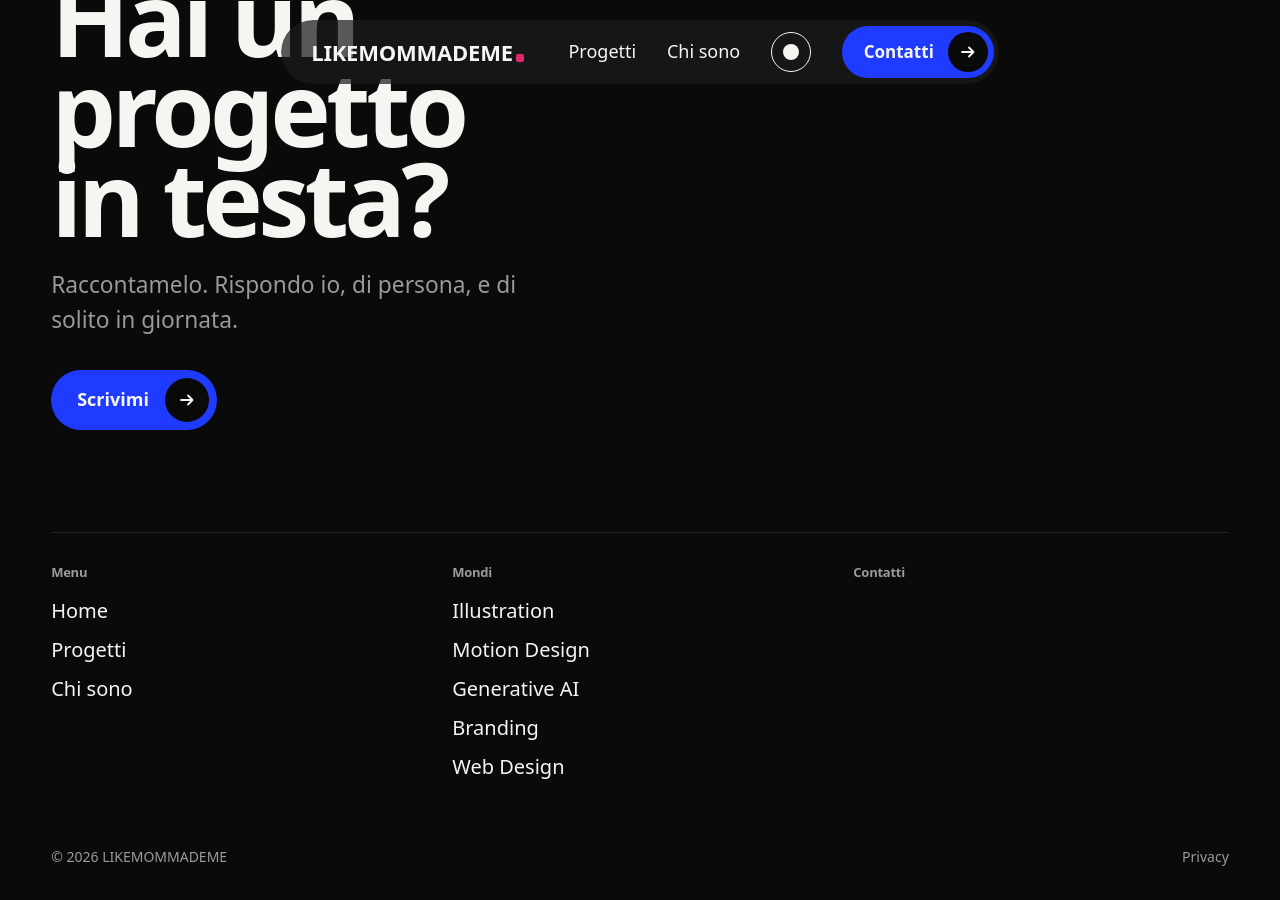
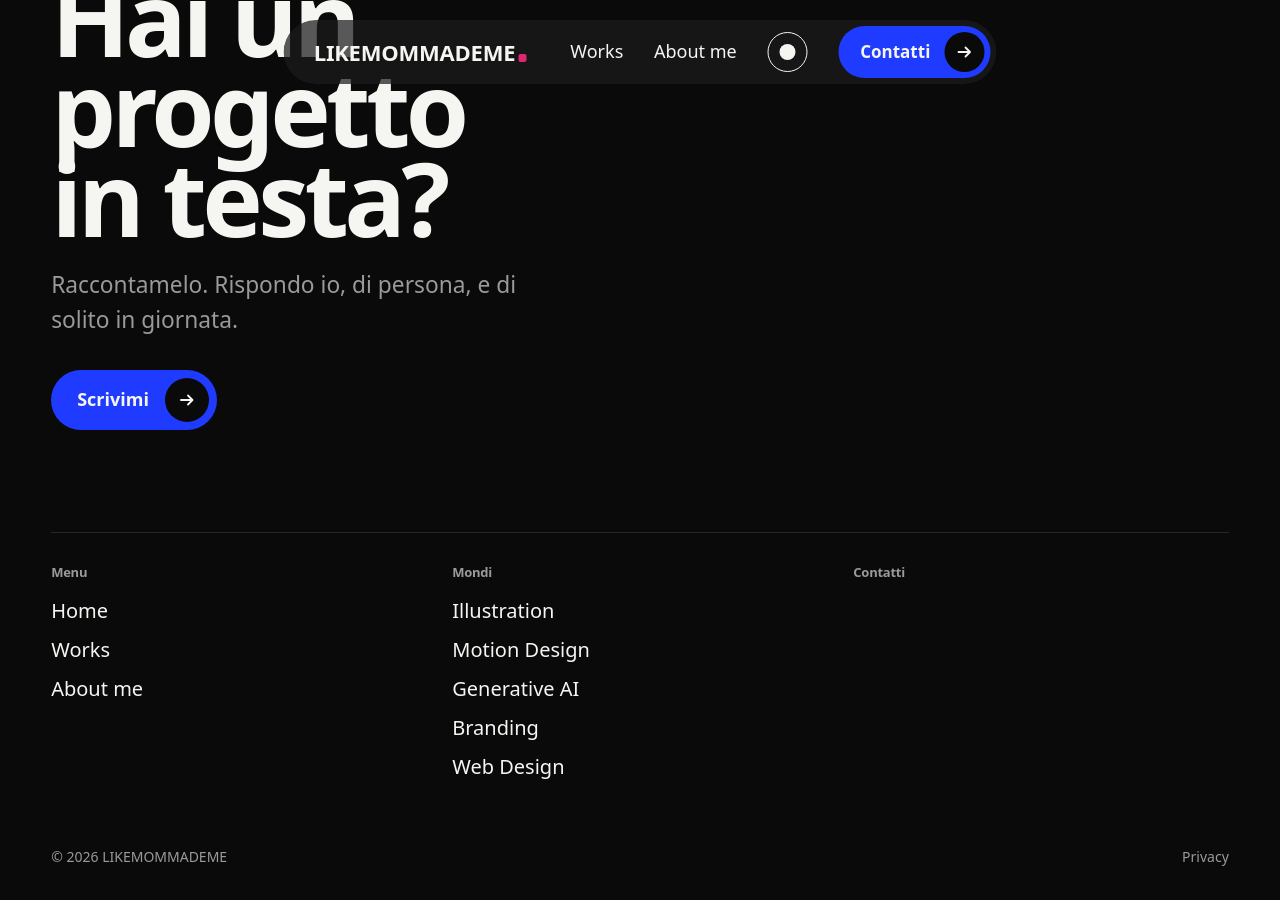
Before and after one commit to likemommademe/likemommademe.github.io, a Jekyll site: the page built from index.html, in a window 1280 px wide and 900 px high, scrolled down 15917 px. Built offline with Jekyll 4.4.1, drawn with Linux system fonts in a browser that asks for light colours; some web fonts are replaced.

Commit message:
Works e About me, tema che cambia anche lo showreel all'istante
Nomi: Progetti diventa Works, Chi sono diventa About me.
Il pulsante giorno/notte chiama direttamente lo showreel, così cambia
nello stesso istante del sito e il cerchio lo rivela già nel colore nuovo.
About: corretta la classe delle foto nelle strisce.

Co-Authored-By: Claude Opus 5.5 <noreply@anthropic.com>

```diff
--- a/_data/testi.yml
+++ b/_data/testi.yml
@@ -8,7 +8,7 @@ home:
   lavori_link: Tutti i progetti
 
 lavori:
-  titolo: Progetti
+  titolo: Works
   intro: Cinque mondi, un solo metodo. Dal concept alla consegna, seguo tutto io.
   filtro_categoria: Categoria
   filtro_settore: Settore
@@ -30,8 +30,8 @@ footer:
   mondi: Mondi
   contatti: Contatti
   home: Home
-  progetti: Progetti
-  chi_sono: Chi sono
+  progetti: Works
+  chi_sono: About me
   privacy: Privacy
 
 # Testi provvisori della pagina About: li riscriviamo insieme
--- a/_layouts/about.html
+++ b/_layouts/about.html
@@ -22,7 +22,7 @@ layout: default
   <div class="vita__striscia" data-striscia="{{ striscia }}">
     <ul class="vita__pista">
       {% for giro in (1..4) %}{% for f in foto %}{% assign x = f | split: "|" %}
-        <li class="vita__ph{% cycle 'v1', ' v2', ' v3', ' v4', ' v5' %}"><img src="{{ x[0] | relative_url }}" alt="{% if giro == 1 %}{{ x[1] }}{% endif %}" loading="lazy"></li>
+        <li class="vita__ph {% cycle 'v1', 'v2', 'v3', 'v4', 'v5' %}"><img src="{{ x[0] | relative_url }}" alt="{% if giro == 1 %}{{ x[1] }}{% endif %}" loading="lazy"></li>
       {% endfor %}{% endfor %}
     </ul>
   </div>
--- a/about.md
+++ b/about.md
@@ -1,7 +1,7 @@
 ---
 layout: about
 permalink: /about/
-title: About
+title: About me
 foto: ""
 mostra_clienti: true
 ---
--- a/index.html
+++ b/index.html
@@ -21,7 +21,10 @@ reel: true
     }
     addEventListener('scroll', send, { passive: true });
     addEventListener('resize', send);
-    addEventListener('themechange', send);
+    addEventListener('themechange', function () {
+      try { frame.contentWindow.lmmTheme(document.documentElement.dataset.theme); } catch (e) {}
+      send();
+    });
     frame.addEventListener('load', send);
     send();
   })();
--- a/lab/showreel.html
+++ b/lab/showreel.html
@@ -827,6 +827,8 @@
   }
 
   window.seek = t => { playing = false; rebase(t); seek(t); };
+  // la pagina che contiene lo showreel lo chiama nello stesso istante in cui cambia tema, così il cerchio lo rivela già nel colore nuovo
+  window.lmmTheme = name => { setTheme(name); if (M) { seek(scrollMode ? st : nowT()); lastDrawn = -1; } };
   const start = () => {
     if (M) return;
     measure(); rebase(base); document.documentElement.dataset.ready = '1';
--- a/work.html
+++ b/work.html
@@ -1,6 +1,6 @@
 ---
 layout: default
-title: Progetti
+title: Works
 permalink: /work/
 ---
 {% assign t = site.data.testi.lavori %}
```
